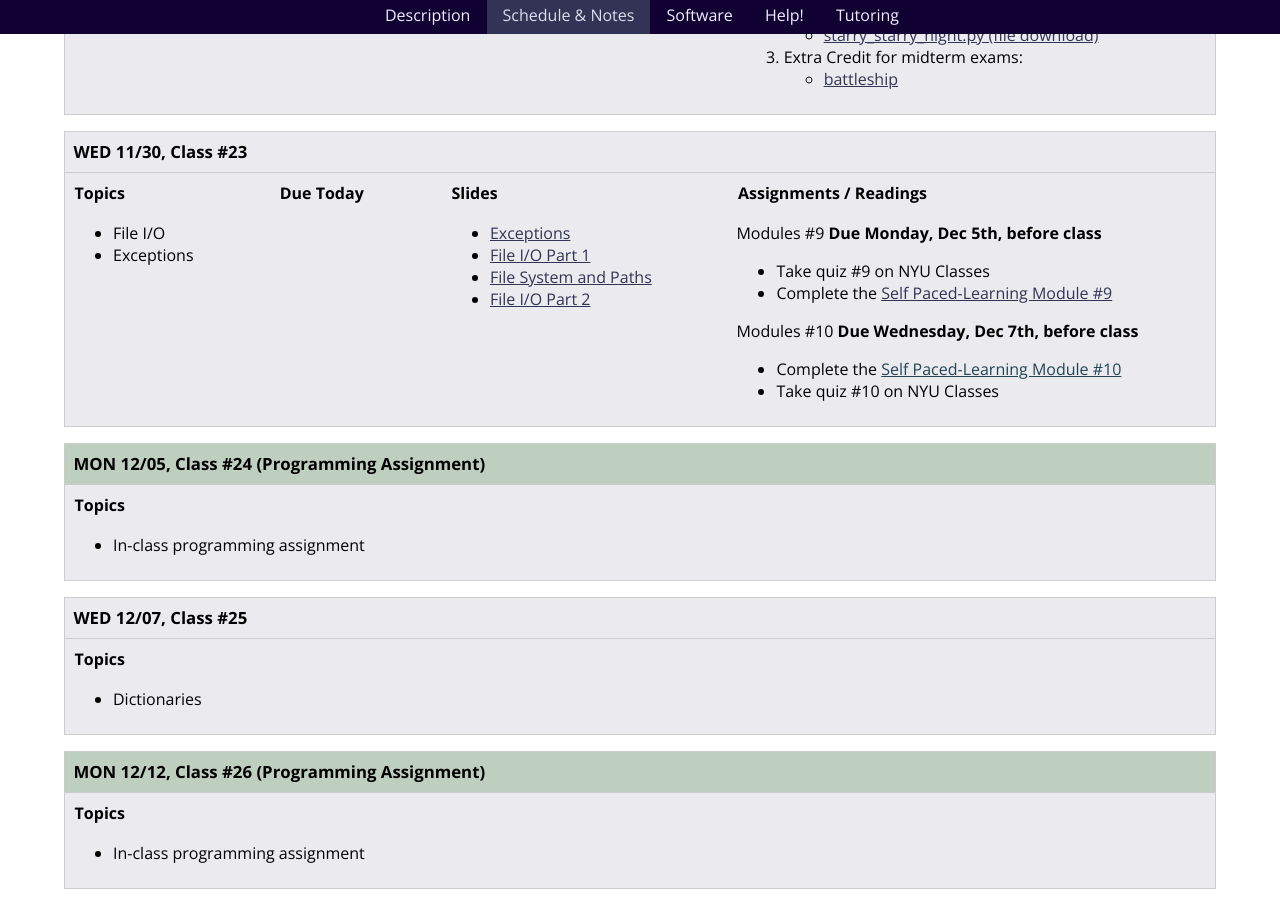
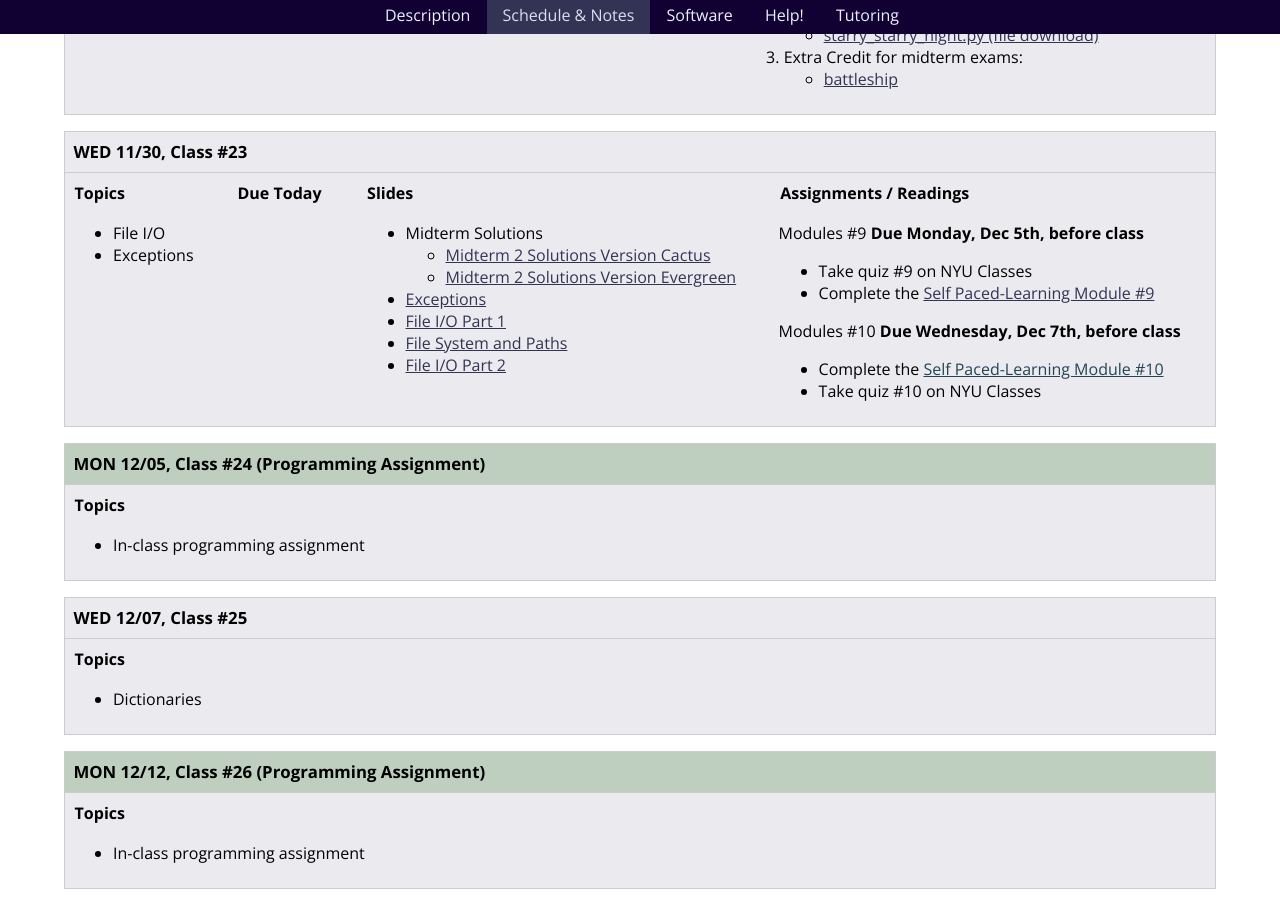
Before and after one commit to foureyes/csci-ua.0002-fall2016-008, a Jekyll site: the page built from schedule.markdown, in a window 1280 px wide and 900 px high, scrolled down 8144 px. Built offline with Jekyll 4.4.1, drawn with Linux system fonts in a browser that asks for light colours.

Commit message:
add solution pdfs

```diff
--- a/_includes/classes/23/materials.markdown
+++ b/_includes/classes/23/materials.markdown
@@ -11,6 +11,9 @@
 * [About Class #23](classes/23/meta.html)
 * [Courses Next Semester](classes/23/cs.html)
 -->
+* Midterm Solutions
+    * [Midterm 2 Solutions Version Cactus](resources/handouts/midterm_1/midterm_008_cactus_solutions.pdf)
+    * [Midterm 2 Solutions Version Evergreen](resources/handouts/midterm_1/midterm_008_evergreen_solutions.pdf)
 * [Exceptions](classes/23/exceptions.html)
 * [File I/O Part 1](classes/23/files.html)
 * [File System and Paths](classes/23/paths.html)
```
Also changed, not shown: 1 other file.
